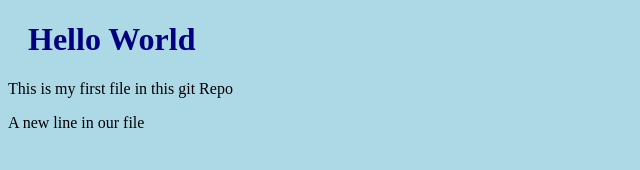
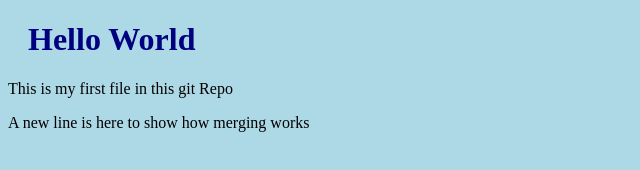
Before and after one commit to musaCODEzz/musamax.github.io, a plain HTML site: page index.html in a window 1280 px wide. Shown: the whole page, without its empty margins (0-640 px from the left). Drawn offline with Linux system fonts and the light colour scheme.

Commit message:
updated index.html with emeregency fix

```diff
--- a/index.html
+++ b/index.html
@@ -9,6 +9,6 @@
 <body>
     <h1>Hello World</h1>
     <p>This is my first file in this git Repo</p>
-    <p>A new line in our file</p>
+    <p>A new line is here to show how merging works</p>
 </body>
 </html>
```
